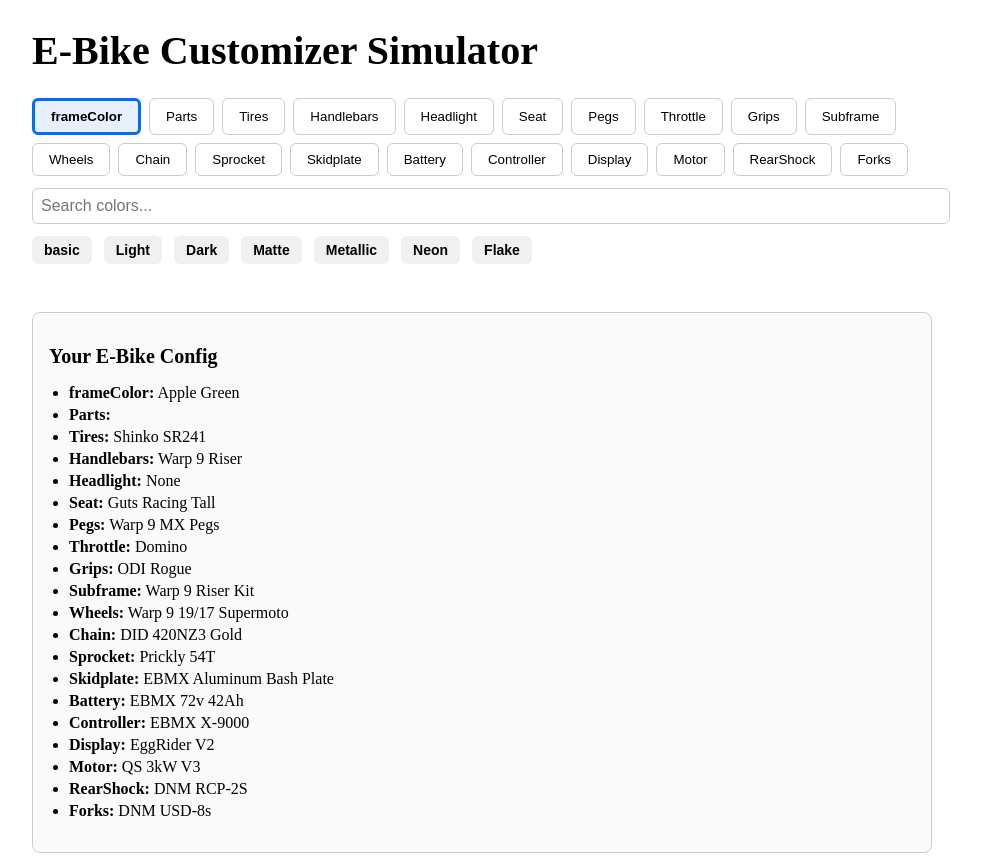
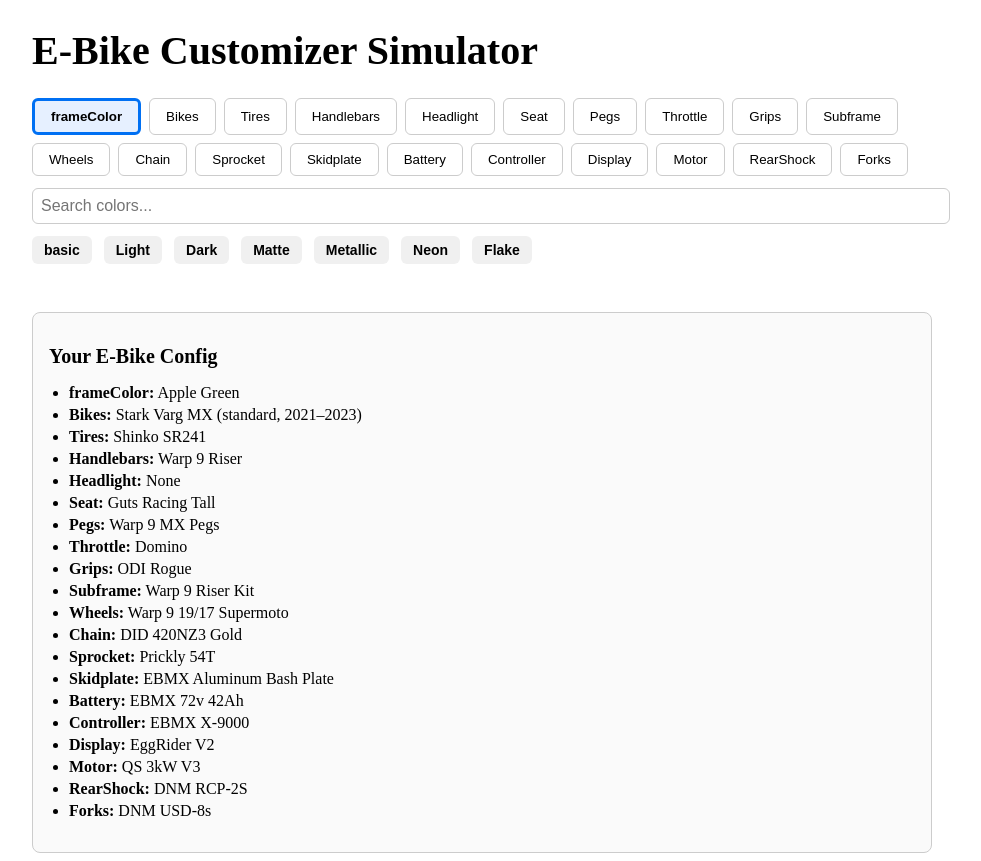
Before and after one commit to ThundxrCl0ud/ebike-simulator, a Next.js app: page / in a window 1280 px wide. Shown: the whole page, without its empty margins (158-1139 px from the left). Built offline with nearby package versions, Linux system fonts and the light colour scheme.

Commit message:
Update index.js

```diff
--- a/pages/index.js
+++ b/pages/index.js
@@ -119,7 +119,6 @@
   "Candy Fire Engine Red Flake", "Sparkly Ocean Blue"
     ],
   },
-  Parts: {
   Bikes: {
     "Stark Varg": [
       "Stark Varg MX (standard, 2021–2023)",
@@ -186,8 +185,7 @@
       "Zero DS ZF14", "Zero DSR ZF14", "Zero DSR ZF14.4", "Zero DSR ZF15.6", "Zero DSR ZF17.3",
       "Zero SR/F ZF14.4", "Zero SR/F ZF17.3", "Zero SR/S ZF14.4", "Zero SR/S ZF17.3"
     ]
-  }
-},
+  },
   Tires: [
     "Shinko SR241", "Dunlop MX53", "Kenda K270", "Maxxis Minion DHF", "Hybrid", "Pirelli Scorpion", "Michelin Wild Enduro"
   ],
```
